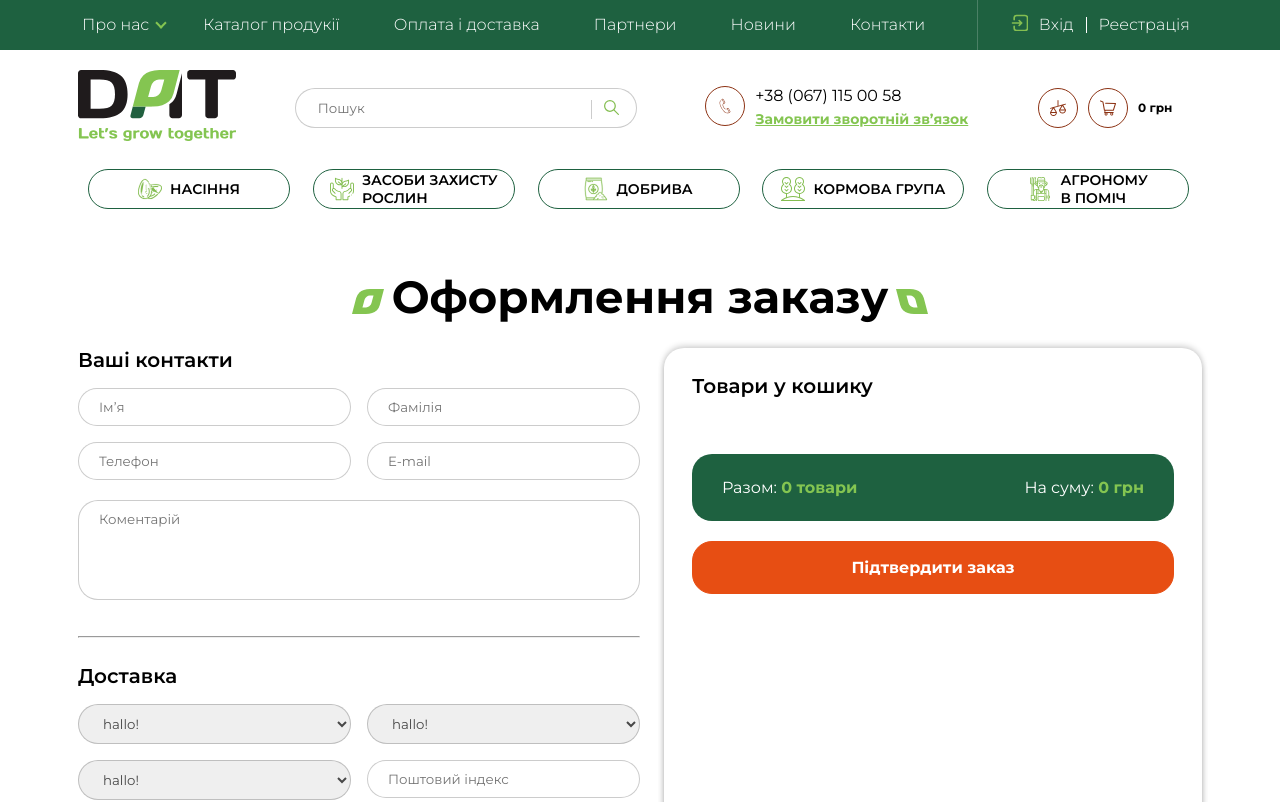
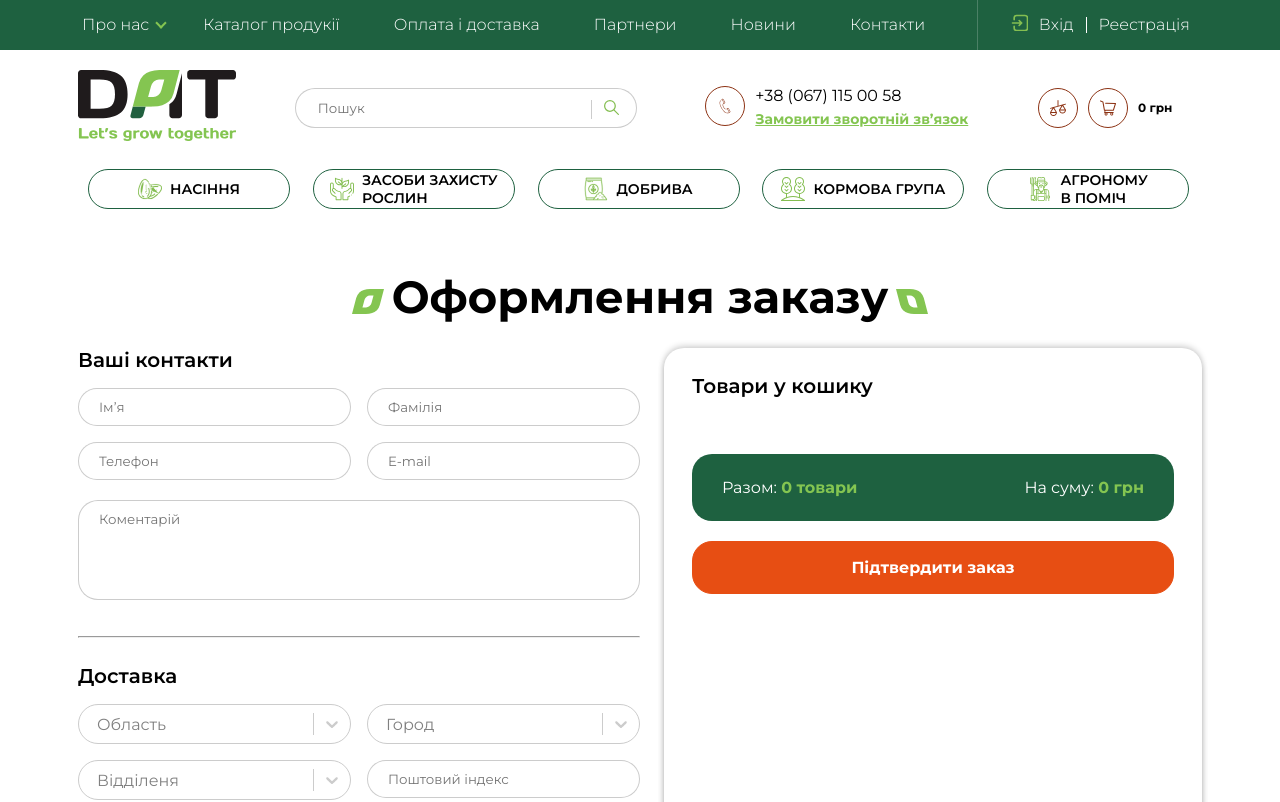
Before and after one commit to Dantrag13/datsite, a React (Create React App) app: page / in a window 1280 px wide. Shown: the top 802 px of the page. Built offline with nearby package versions, Linux system fonts and the light colour scheme.

Commit message:
order validation 70% complete

```diff
--- a/src/components/GoodsStore/GoodsStore.jsx
+++ b/src/components/GoodsStore/GoodsStore.jsx
@@ -4,7 +4,6 @@ import '../../styles/goodsStore.scss';
 import Filters from '../Filters/Filters';
 import Pagination from '../Pagination/Pagination';
 import StoreProducts from '../StoreProducts/StoreProducts';
-
 import data from '../../storeData/seeds.json';
 import PreFooter from '../PreFooter/PreFooter';
 
--- a/src/components/OrderVerification/OrderVerification.jsx
+++ b/src/components/OrderVerification/OrderVerification.jsx
@@ -1,8 +1,61 @@
-import React from 'react';
+import React, { useEffect, useState } from 'react';
+import Select from 'react-select';
+
 import '../../styles/orderverification.scss';
 import { useProductCart } from '../ProductCart/ProductCart';
 
 function OrderVerification() {
+
+  const [formData, setFormData] = useState({
+    clientName: '',
+    clientSurename: '',
+    phone: '',
+    email: '',
+    commentary: '',
+    region: '',
+    city: '',
+    postOffice: '',
+    postIndex: '',
+    paymentMethod: '',
+  });
+  // console.log(formData);
+
+
+  function setClientName(elem) {
+    console.log(elem.target.value);
+    setFormData({ ...formData, clientName: elem.target.value });
+  }
+  function setClientSurename(elem) {
+    setFormData({ ...formData, clientSurename: elem.target.value });
+  }
+  function setClientPhone(elem) {
+    setFormData({ ...formData, phone: elem.target.value });
+  }
+  function setClientEmail(elem) {
+    setFormData({ ...formData, email: elem.target.value });
+  }
+  function setRegion(elem) {
+    setFormData({ ...formData, region: elem.value });
+  }
+  function setCity(elem) {
+    setFormData({ ...formData, city: elem.value });
+  }
+  function setPostOffice(elem) {
+    setFormData({ ...formData, postOffice: elem.value });
+  }
+  function setPostIndex(elem) {
+    setFormData({ ...formData, postIndex: elem.target.value });
+  }
+
+  useEffect(() => {
+    if (formData.clientName.length < 3) {
+      console.log('less than 3'); return;
+    } else {
+      let testt = (/^[а-я'іїє]+(?:[ -]{1}[а-я'іїє]*)?$/i).test(formData.clientName);
+      console.log(testt);
+    }
+  });
+
 
   const myCart = useProductCart();
 
@@ -20,6 +73,61 @@ function OrderVerification() {
   }
   const summ = cartSummary();
 
+
+  const region__options = [
+    { value: 'none', label: 'Область', isDisabled: true, isFixed: true },
+    { value: 'kyivska', label: 'Київська' },
+    { value: 'odeska', label: 'Одеська' },
+    { value: 'lvivska', label: 'Львівська' },
+    { value: 'kharkivska', label: 'Харківська' },
+
+  ];
+  const city__options = [
+    { value: 'none', label: 'Город', isDisabled: true, isFixed: true },
+    { value: 'kyiv', label: 'Київ' },
+    { value: 'odesa', label: 'Одеса' },
+    { value: 'lviv', label: 'Львів' },
+    { value: 'kharkiv', label: 'Харків' },
+
+  ];
+  const postOffice__options = [
+    { value: 'none', label: 'Відділеня', isDisabled: true, isFixed: true },
+    { value: '129', label: '129 Відділення' },
+    { value: '133', label: '133 Відділення' },
+    { value: '144', label: '144 Відділення' },
+    { value: '99', label: '99 Відділення' },
+
+  ];
+
+  const select__styles = {
+    control: (styles, state) => ({
+      ...styles,
+      borderRadius: "20px",
+      width: "100%",
+      height: "40px",
+      outline: "#84C551",
+      color: "#84C551",
+      boxShadow: "none",
+      'active': {
+        borderColor: "#84C551",
+        outline: "none",
+      },
+      '&:hover': { borderColor: "#84C551" },
+
+    }),
+    valueContainer: (provided, state) => ({
+      ...provided,
+      padding: "2px 16px",
+    }),
+    option: (provided, state) => ({
+      ...provided,
+      backgroundColor: state.isSelected ? "#84C551" : '',
+      '&:hover': { backgroundColor: "#b5e58f" },
+      '&:active': { backgroundColor: "#84C551" },
+
+    })
+  }
+
   return (
     <div className="order-verify">
       <div className="wrapper-main order-verify__wrapper">
@@ -29,10 +137,10 @@ function OrderVerification() {
             <form className="order-verify__form">
               <div className="order__form__contacts-title">Ваші контакти</div>
               <div className="order__form__contacts__wrapper">
-                <div className="order__form__contacts__inputs"><input type="text" placeholder="Ім’я" /></div>
-                <div className="order__form__contacts__inputs"><input type="text" placeholder="Фамілія" /></div>
-                <div className="order__form__contacts__inputs"><input type="text" placeholder="Телефон" /></div>
-                <div className="order__form__contacts__inputs"><input type="text" placeholder="E-mail" /></div>
+                <div className="order__form__contacts__inputs"><input type="text" placeholder="Ім’я" value={formData.clientName} onChange={setClientName} /></div>
+                <div className="order__form__contacts__inputs"><input type="text" placeholder="Фамілія" value={formData.clientSurename} onChange={setClientSurename} /></div>
+                <div className="order__form__contacts__inputs"><input type="text" placeholder="Телефон" value={formData.phone} onChange={setClientPhone} /></div>
+                <div className="order__form__contacts__inputs"><input type="text" placeholder="E-mail" value={formData.email} onChange={setClientEmail} /></div>
               </div>
               <div className="order__form__contacts__textarea">
                 <textarea name="" placeholder="Коментарій"></textarea>
@@ -41,21 +149,15 @@ function OrderVerification() {
               <div className="order__form__delivery-title">Доставка</div>
               <div className="order__form__selects__container">
                 <div className="order__form__delivery__selects">
-                  <select name="noname" id="" placeholder="Поштовий індекс">
-                    <option value="placeholder">hallo!</option>
-                  </select>
+                  <Select options={region__options} onChange={setRegion} styles={select__styles} placeholder={"Область"} />
                 </div>
                 <div className="order__form__delivery__selects">
-                  <select name="noname" id="" placeholder="Поштовий індекс">
-                    <option value="placeholder">hallo!</option>
-                  </select>
+                  <Select options={city__options} onChange={setCity} styles={select__styles} placeholder={"Город"} />
                 </div>
                 <div className="order__form__delivery__selects">
-                  <select name="noname" id="" placeholder="Поштовий індекс">
-                    <option value="placeholder">hallo!</option>
-                  </select>
+                  <Select options={postOffice__options} onChange={setPostOffice} styles={select__styles} placeholder={"Відділеня"} />
                 </div>
-                <div className="order__form__delivery__input"><input type="text" placeholder="Поштовий індекс" /></div>
+                <div className="order__form__delivery__input"><input type="text" placeholder="Поштовий індекс" value={formData.postIndex} onChange={setPostIndex} /></div>
               </div>
               <hr className="style-hr" />
               <div className="order__form__payment-title">Оплата</div>
--- a/src/styles/productcart.scss
+++ b/src/styles/productcart.scss
@@ -74,8 +74,6 @@
   max-height: 64vh;
   overflow-y: auto;
 }
-
-.product-cart__container {}
 
 .cart__title {
   width: fit-content;
```
